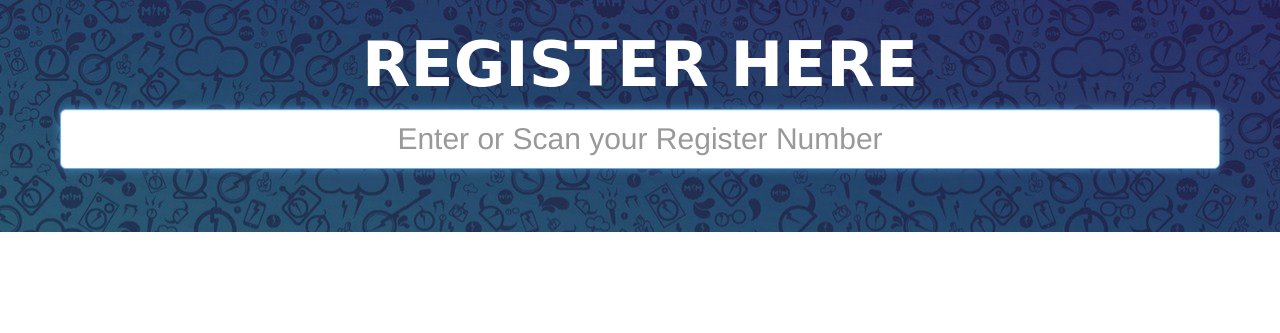
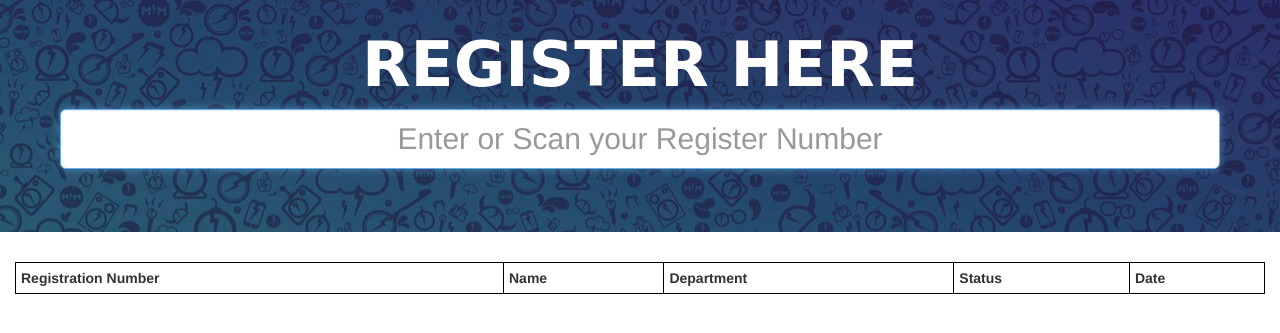
Before and after one commit to Mindkraft/Mindkraft-Registration-Portal, a PHP site: page /register.php?user=1 in a window 1280 px wide. Shown: the top 333 px of the page. Run offline with PHP 8.4, Linux system fonts and the light colour scheme; data comes from the database, SQL or seed files in the repository; tables that the repository leaves empty or names only in its code hold one stand-in row (values such as "Sample post"); lists and menus that the app fills with data are empty; some libraries are stand-ins or nearby versions; some web fonts are replaced.

Commit message:
Update register.php

```diff
--- a/register.php
+++ b/register.php
@@ -7,23 +7,8 @@
         <link href="https://fonts.googleapis.com/css?family=Baloo+Bhaina" rel="stylesheet">
         <script src="https://ajax.googleapis.com/ajax/libs/jquery/3.1.1/jquery.min.js"></script>
         <script src="https://maxcdn.bootstrapcdn.com/bootstrap/3.3.7/js/bootstrap.min.js"></script>
+
     </head>
-    <script>
-        function showUser(str) {
-
-
-            xmlhttp = new XMLHttpRequest();
-            xmlhttp.open("GET","getuser.php?q="+str,true);
-            xmlhttp.onreadystatechange = function() {
-            if (this.readyState == 4 && this.status == 200) {
-                document.getElementById("txtHint").innerHTML = this.responseText;
-                }
-            };
-
-        xmlhttp.send();
-            $("#txtHint").focus();
-}
-</script>
 <style>
 table {
     width: 100%;
@@ -42,15 +27,23 @@ table, td, th {
       <form method="get">
         <div class="form-group">
             <input class="form-control input-lg text-center" id="inputlg" name="user" type="text"
-                   autofocus placeholder="Enter or Scan your Register Number" style="" onchange="showUser(this.value)">
+                   autofocus placeholder="Enter or Scan your Register Number" style="" onchange="">
 
         </div>
       </form>
       </div>
-      <div id="txtHint"><b></b></div>
+      <div id="txtHint"><table>
+                <tr>
+                <th>Registration Number</th>
+                <th>Name</th>
+                <th>Department</th>
+                <th>Status</th>
+                <th>Date</th>
+                </tr></div>
 
         <?php
         // put your code here
+        $register = $_GET["user"];
         //Database connectivity
         $dbhost = "localhost";
         $dbuser = "root";
@@ -60,7 +53,25 @@ table, td, th {
         //Select the database
         $dbname = "mindkraft";
         mysqli_select_db($conn, $dbname) or die('Database Error');
+        $sql="INSERT INTO user (rno) VALUES ('$register')";
+        $result=mysqli_query($conn,$sql);
 
+        $sql1="SELECT * FROM register WHERE registerno IN ( SELECT rno FROM user )";
+        $result1=mysqli_query($conn,$sql1);
+                while($row = mysqli_fetch_assoc($result1)) {
+                    echo "<table>";
+                echo "<tr>";
+                echo "<td>" . $row["registerno"] . "</td>";
+                echo "<td>" . $row["name"] . "</td>";
+                echo "<td>" . $row["dept"] . "</td>";
+                echo "<td>" . $row["status"] . "</td>";
+                echo "<td>" . $row["date"] . "</td>";
+                echo "</tr>";
+                }
+
+            echo "</table>";
+
+mysqli_close($conn);
        ?>
 
 </div>
```
